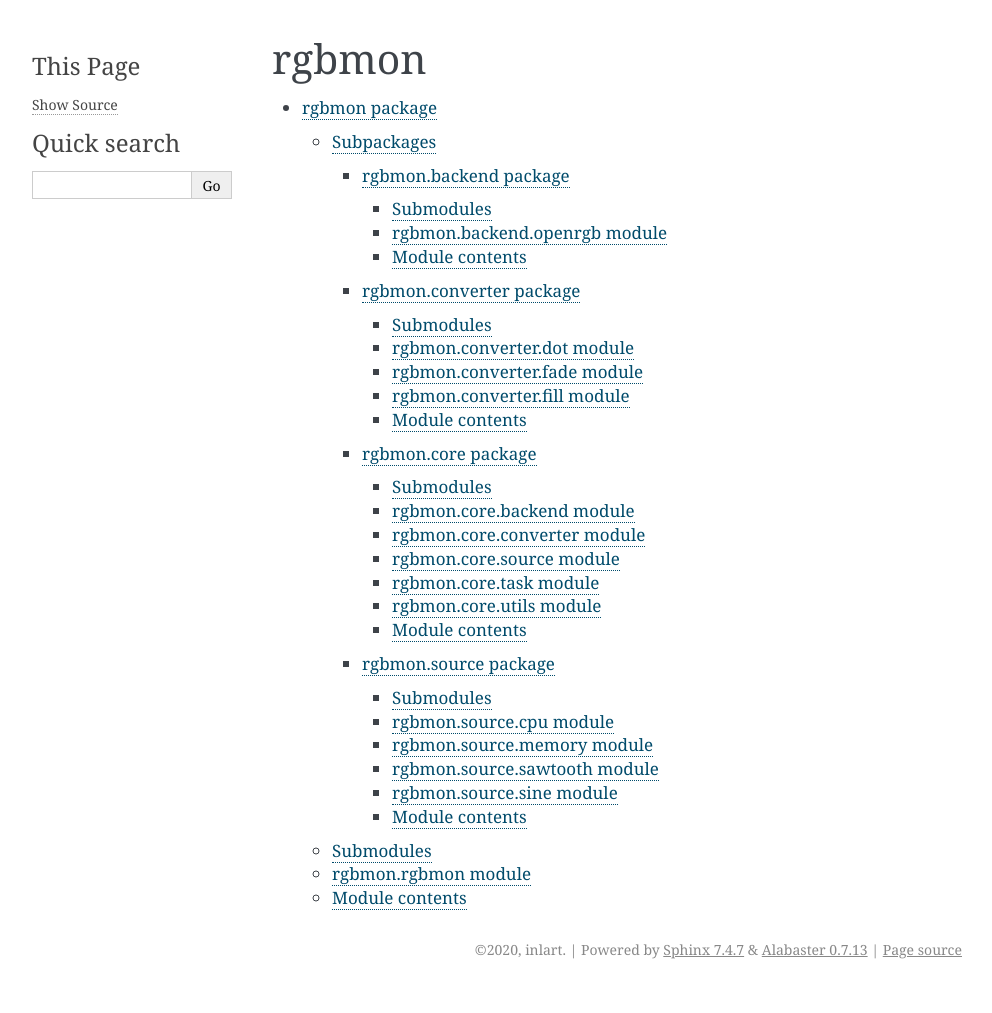
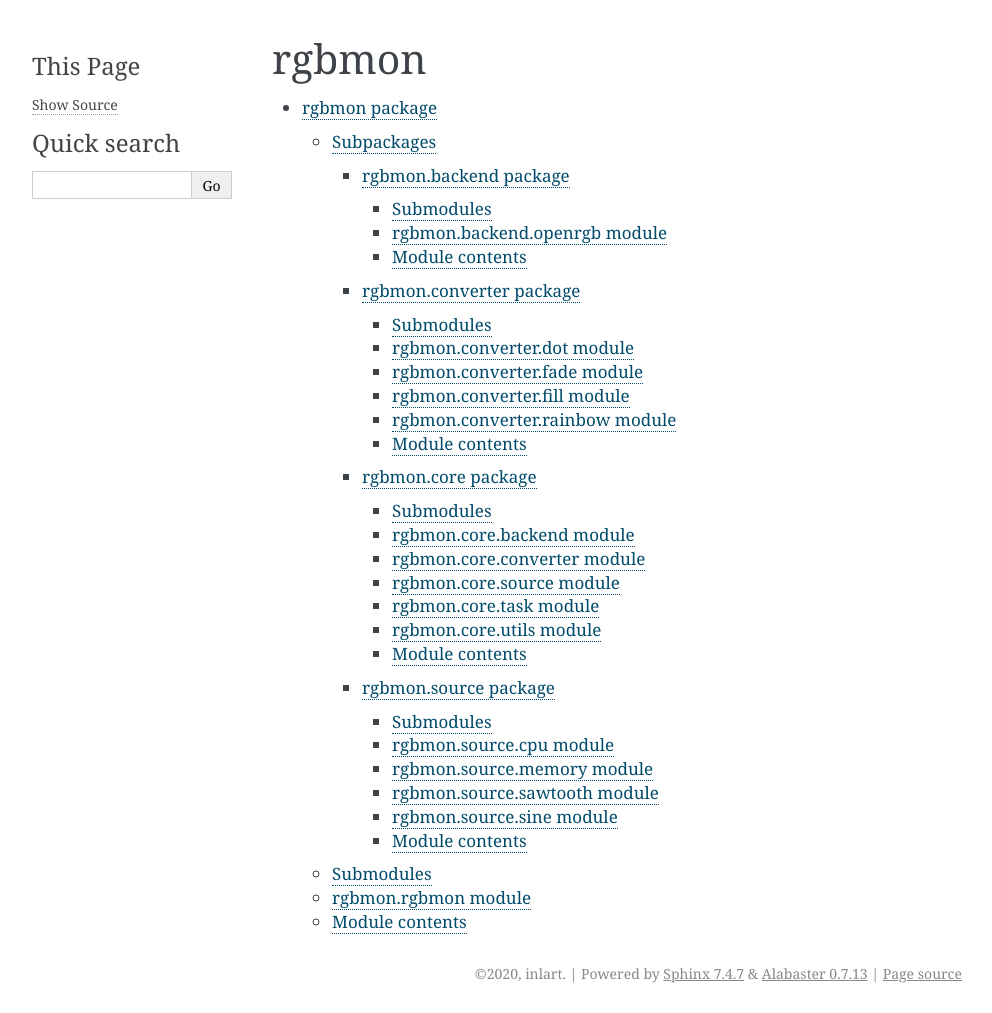
Before and after one commit to inlart/RGBmon, a Sphinx documentation site: the page built from docs/modules.rst, in a window 1280 px wide. Shown: the whole page, without its empty margins (148-1140 px from the left). Built offline with Sphinx 7.4.7, drawn with Linux system fonts in a browser that asks for light colours; before the commit the page ends 989 px from its top, so only the background shows below that.

Commit message:
docs: Add rainbow converter

```diff
--- a/docs/rgbmon.converter.rst
+++ b/docs/rgbmon.converter.rst
@@ -28,6 +28,14 @@ rgbmon.converter.fill module
    :undoc-members:
    :show-inheritance:
 
+rgbmon.converter.rainbow module
+-------------------------------
+
+.. automodule:: rgbmon.converter.rainbow
+   :members:
+   :undoc-members:
+   :show-inheritance:
+
 
 Module contents
 ---------------
```
